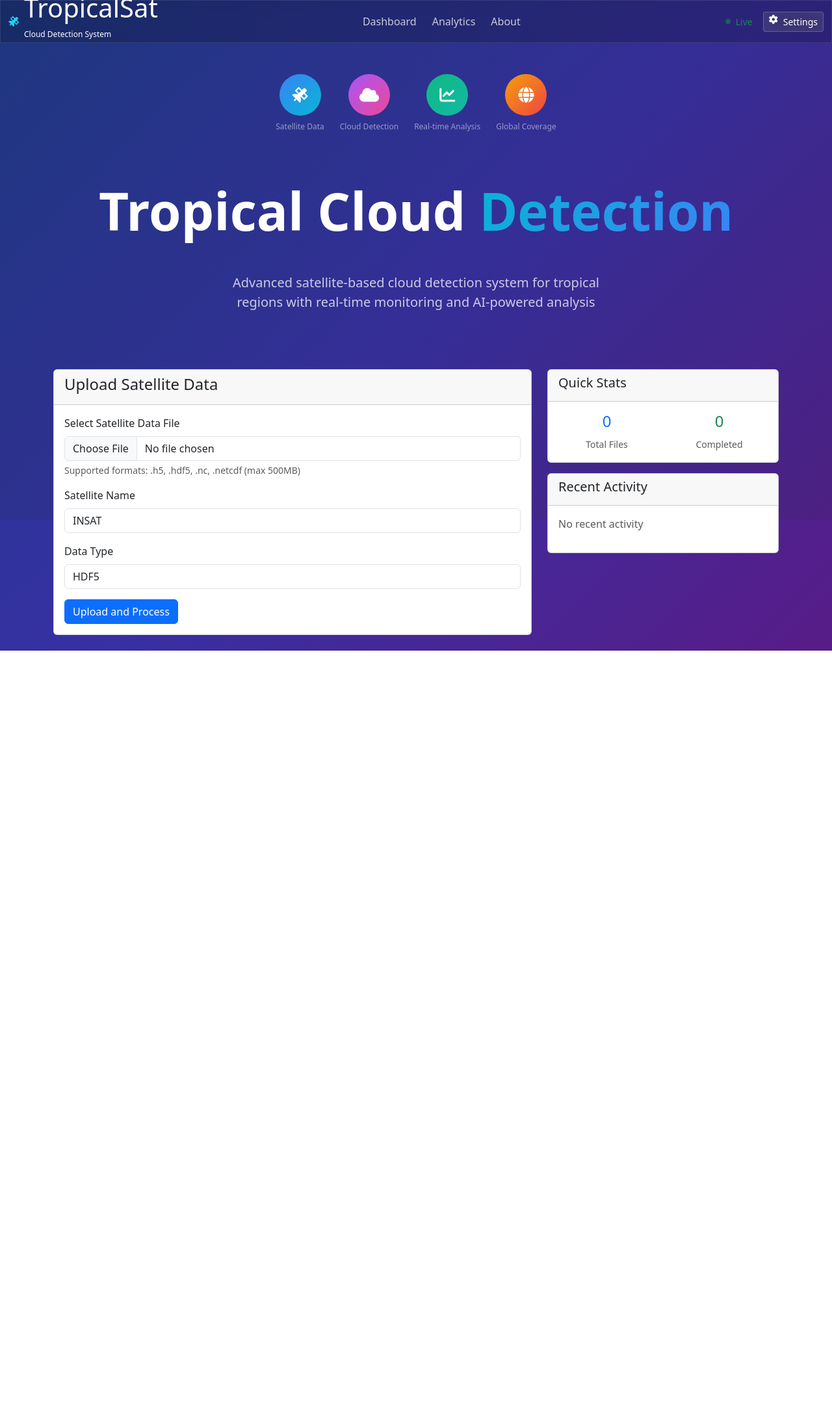
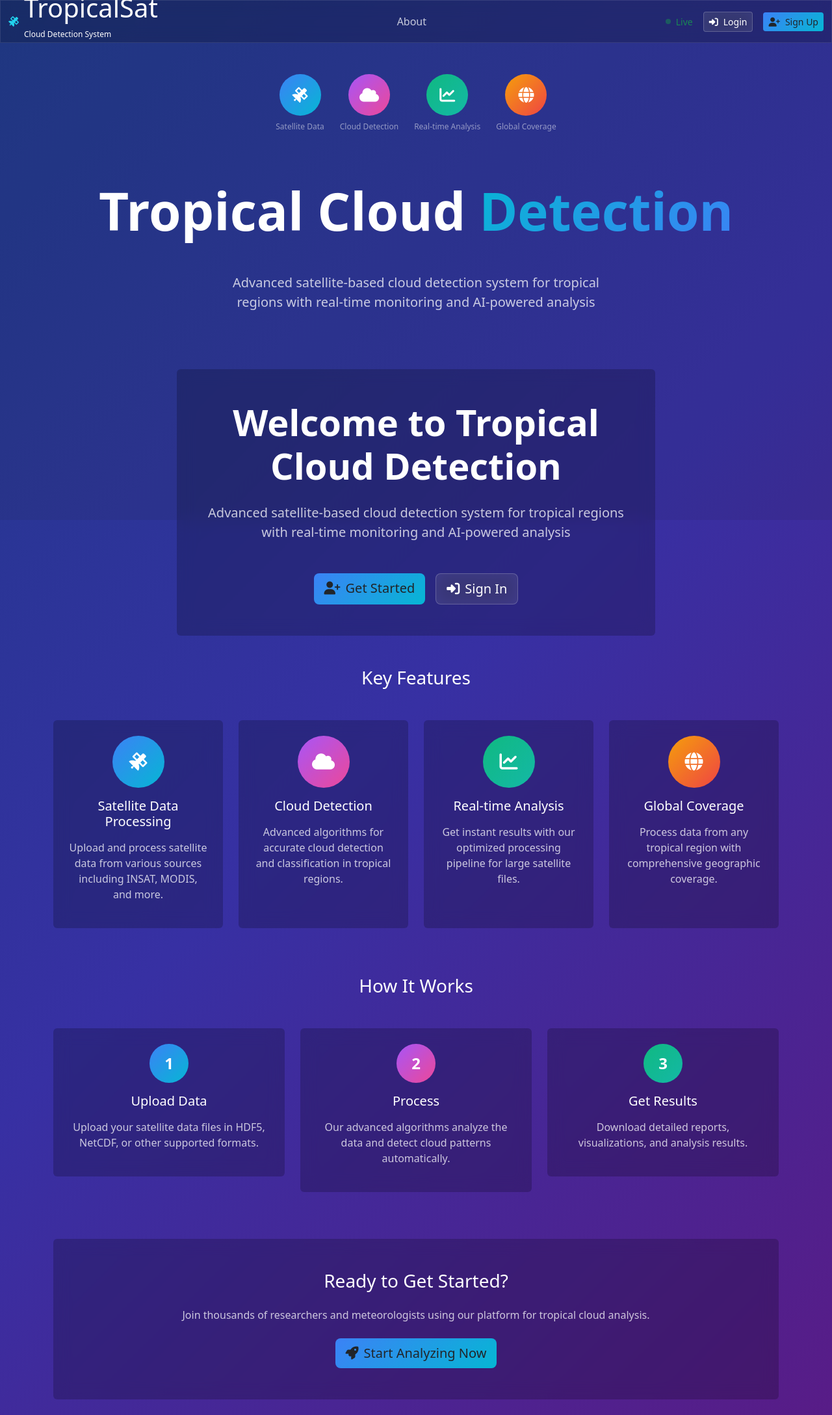
Before and after one commit to Neerajsainii/TropicalCloudDetection, a Django app: page / in a window 1280 px wide. Shown: the whole page at 65% size. Before the commit the page ends 1001 px from the top, so only its background shows below. Run offline with Django 4.2, Linux system fonts and the light colour scheme; data that the repository does not hold is empty; parts of the project's set-up code (start-up, migrations or seed data) failed here and were passed over.

Commit message:
login and signup pages

```diff
--- a/cloud_detection/templates/cloud_detection/base.html
+++ b/cloud_detection/templates/cloud_detection/base.html
@@ -193,11 +193,17 @@
                 </div>
 
                 <!-- Navigation -->
+                {% if user.is_authenticated %}
                 <nav class="d-none d-md-flex align-items-center gap-4">
                     <a href="{% url 'cloud_detection:home' %}" class="text-white text-opacity-75 text-decoration-none">Dashboard</a>
-                    <a href="{% url 'cloud_detection:data_history' %}" class="text-white text-opacity-75 text-decoration-none">Analytics</a>
+                    <a href="{% url 'cloud_detection:data_history' %}" class="text-white text-opacity-75 text-decoration-none">My Data</a>
                     <a href="{% url 'cloud_detection:about' %}" class="text-white text-opacity-75 text-decoration-none">About</a>
                 </nav>
+                {% else %}
+                <nav class="d-none d-md-flex align-items-center gap-4">
+                    <a href="{% url 'cloud_detection:about' %}" class="text-white text-opacity-75 text-decoration-none">About</a>
+                </nav>
+                {% endif %}
 
                 <!-- Status and Menu -->
                 <div class="d-flex align-items-center gap-3">
@@ -205,12 +211,41 @@
                         <div class="w-2 h-2 bg-success rounded-circle live-pulse"></div>
                         <span class="text-success">Live</span>
                     </div>
+
+                    {% if user.is_authenticated %}
+                    <!-- User Menu -->
+                    <div class="dropdown">
+                        <button class="btn-glass btn btn-sm dropdown-toggle" type="button" data-bs-toggle="dropdown" aria-expanded="false">
+                            <i class="fas fa-user me-2"></i>
+                            {{ user.username }}
+                        </button>
+                        <ul class="dropdown-menu card-glass border border-white border-opacity-10">
+                            <li><span class="dropdown-item-text text-white-75 small">Welcome, {{ user.username }}</span></li>
+                            <li><hr class="dropdown-divider border-white border-opacity-10"></li>
+                            <li><a class="dropdown-item text-white text-decoration-none" href="{% url 'cloud_detection:home' %}">
+                                <i class="fas fa-tachometer-alt me-2"></i>Dashboard
+                            </a></li>
+                            <li><a class="dropdown-item text-white text-decoration-none" href="{% url 'cloud_detection:data_history' %}">
+                                <i class="fas fa-history me-2"></i>My Data
+                            </a></li>
+                            <li><hr class="dropdown-divider border-white border-opacity-10"></li>
+                            <li><a class="dropdown-item text-white text-decoration-none" href="{% url 'cloud_detection:logout' %}">
+                                <i class="fas fa-sign-out-alt me-2"></i>Logout
+                            </a></li>
+                        </ul>
+                    </div>
+                    {% else %}
+                    <!-- Login/Signup Buttons -->
+                    <a href="{% url 'cloud_detection:login' %}" class="btn-glass btn btn-sm">
+                        <i class="fas fa-sign-in-alt me-2"></i>Login
+                    </a>
+                    <a href="{% url 'cloud_detection:signup' %}" class="btn btn-sm" style="background: linear-gradient(135deg, #3b82f6, #06b6d4); border: none;">
+                        <i class="fas fa-user-plus me-2"></i>Sign Up
+                    </a>
+                    {% endif %}
+
                     <button class="btn-glass btn btn-sm d-md-none" data-bs-toggle="offcanvas" data-bs-target="#mobileMenu">
                         <i class="fas fa-bars"></i>
-                    </button>
-                    <button class="btn-glass btn btn-sm d-none d-md-inline-flex">
-                        <i class="fas fa-cog me-2"></i>
-                        Settings
                     </button>
                 </div>
             </div>
@@ -225,9 +260,32 @@
         </div>
         <div class="offcanvas-body">
             <div class="d-flex flex-column gap-3">
-                <a href="{% url 'cloud_detection:home' %}" class="text-white text-decoration-none">Dashboard</a>
-                <a href="{% url 'cloud_detection:data_history' %}" class="text-white text-decoration-none">Analytics</a>
-                <a href="{% url 'cloud_detection:about' %}" class="text-white text-decoration-none">About</a>
+                {% if user.is_authenticated %}
+                <div class="text-white-75 small mb-3">Welcome, {{ user.username }}</div>
+                <a href="{% url 'cloud_detection:home' %}" class="text-white text-decoration-none">
+                    <i class="fas fa-tachometer-alt me-2"></i>Dashboard
+                </a>
+                <a href="{% url 'cloud_detection:data_history' %}" class="text-white text-decoration-none">
+                    <i class="fas fa-history me-2"></i>My Data
+                </a>
+                <a href="{% url 'cloud_detection:about' %}" class="text-white text-decoration-none">
+                    <i class="fas fa-info-circle me-2"></i>About
+                </a>
+                <hr class="border-white border-opacity-10">
+                <a href="{% url 'cloud_detection:logout' %}" class="text-white text-decoration-none">
+                    <i class="fas fa-sign-out-alt me-2"></i>Logout
+                </a>
+                {% else %}
+                <a href="{% url 'cloud_detection:login' %}" class="text-white text-decoration-none">
+                    <i class="fas fa-sign-in-alt me-2"></i>Login
+                </a>
+                <a href="{% url 'cloud_detection:signup' %}" class="text-white text-decoration-none">
+                    <i class="fas fa-user-plus me-2"></i>Sign Up
+                </a>
+                <a href="{% url 'cloud_detection:about' %}" class="text-white text-decoration-none">
+                    <i class="fas fa-info-circle me-2"></i>About
+                </a>
+                {% endif %}
             </div>
         </div>
     </div>
--- /dev/null
+++ b/cloud_detection/templates/cloud_detection/landing.html
@@ -0,0 +1,151 @@
+{% extends 'cloud_detection/base.html' %}
+
+{% block title %}Welcome - Tropical Cloud Detection{% endblock %}
+
+{% block content %}
+<div class="container mt-4">
+    <!-- Welcome Section -->
+    <div class="row justify-content-center">
+        <div class="col-lg-8 text-center">
+            <div class="card card-glass border-0">
+                <div class="card-body p-5">
+                    <h2 class="display-4 fw-bold text-white mb-4">
+                        Welcome to Tropical Cloud Detection
+                    </h2>
+                    <p class="fs-5 text-white-75 mb-5">
+                        Advanced satellite-based cloud detection system for tropical regions with real-time monitoring and AI-powered analysis
+                    </p>
+                    <div class="d-flex justify-content-center gap-3">
+                        <a href="{% url 'cloud_detection:signup' %}" class="btn btn-lg" style="background: linear-gradient(135deg, #3b82f6, #06b6d4); border: none;">
+                            <i class="fas fa-user-plus me-2"></i>Get Started
+                        </a>
+                        <a href="{% url 'cloud_detection:login' %}" class="btn btn-lg btn-glass">
+                            <i class="fas fa-sign-in-alt me-2"></i>Sign In
+                        </a>
+                    </div>
+                </div>
+            </div>
+        </div>
+    </div>
+
+    <!-- Features Section -->
+    <div class="row mt-5">
+        <div class="col-12">
+            <h3 class="text-center text-white mb-5">Key Features</h3>
+        </div>
+
+        <div class="col-md-6 col-lg-3 mb-4">
+            <div class="card card-glass border-0 h-100">
+                <div class="card-body text-center p-4">
+                    <div class="d-flex align-items-center justify-content-center mb-3 rounded-circle mx-auto"
+                         style="width: 80px; height: 80px; background: linear-gradient(135deg, #3b82f6, #06b6d4);">
+                        <i class="fas fa-satellite text-white fs-3"></i>
+                    </div>
+                    <h5 class="text-white mb-3">Satellite Data Processing</h5>
+                    <p class="text-white-75">Upload and process satellite data from various sources including INSAT, MODIS, and more.</p>
+                </div>
+            </div>
+        </div>
+
+        <div class="col-md-6 col-lg-3 mb-4">
+            <div class="card card-glass border-0 h-100">
+                <div class="card-body text-center p-4">
+                    <div class="d-flex align-items-center justify-content-center mb-3 rounded-circle mx-auto"
+                         style="width: 80px; height: 80px; background: linear-gradient(135deg, #a855f7, #ec4899);">
+                        <i class="fas fa-cloud text-white fs-3"></i>
+                    </div>
+                    <h5 class="text-white mb-3">Cloud Detection</h5>
+                    <p class="text-white-75">Advanced algorithms for accurate cloud detection and classification in tropical regions.</p>
+                </div>
+            </div>
+        </div>
+
+        <div class="col-md-6 col-lg-3 mb-4">
+            <div class="card card-glass border-0 h-100">
+                <div class="card-body text-center p-4">
+                    <div class="d-flex align-items-center justify-content-center mb-3 rounded-circle mx-auto"
+                         style="width: 80px; height: 80px; background: linear-gradient(135deg, #10b981, #14b8a6);">
+                        <i class="fas fa-chart-line text-white fs-3"></i>
+                    </div>
+                    <h5 class="text-white mb-3">Real-time Analysis</h5>
+                    <p class="text-white-75">Get instant results with our optimized processing pipeline for large satellite files.</p>
+                </div>
+            </div>
+        </div>
+
+        <div class="col-md-6 col-lg-3 mb-4">
+            <div class="card card-glass border-0 h-100">
+                <div class="card-body text-center p-4">
+                    <div class="d-flex align-items-center justify-content-center mb-3 rounded-circle mx-auto"
+                         style="width: 80px; height: 80px; background: linear-gradient(135deg, #f59e0b, #ef4444);">
+                        <i class="fas fa-globe text-white fs-3"></i>
+                    </div>
+                    <h5 class="text-white mb-3">Global Coverage</h5>
+                    <p class="text-white-75">Process data from any tropical region with comprehensive geographic coverage.</p>
+                </div>
+            </div>
+        </div>
+    </div>
+
+    <!-- How It Works Section -->
+    <div class="row mt-5">
+        <div class="col-12">
+            <h3 class="text-center text-white mb-5">How It Works</h3>
+        </div>
+
+        <div class="col-md-4 text-center mb-4">
+            <div class="card card-glass border-0">
+                <div class="card-body p-4">
+                    <div class="d-flex align-items-center justify-content-center mb-3 rounded-circle mx-auto"
+                         style="width: 60px; height: 60px; background: linear-gradient(135deg, #3b82f6, #06b6d4);">
+                        <span class="text-white fw-bold fs-4">1</span>
+                    </div>
+                    <h5 class="text-white mb-3">Upload Data</h5>
+                    <p class="text-white-75">Upload your satellite data files in HDF5, NetCDF, or other supported formats.</p>
+                </div>
+            </div>
+        </div>
+
+        <div class="col-md-4 text-center mb-4">
+            <div class="card card-glass border-0">
+                <div class="card-body p-4">
+                    <div class="d-flex align-items-center justify-content-center mb-3 rounded-circle mx-auto"
+                         style="width: 60px; height: 60px; background: linear-gradient(135deg, #a855f7, #ec4899);">
+                        <span class="text-white fw-bold fs-4">2</span>
+                    </div>
+                    <h5 class="text-white mb-3">Process</h5>
+                    <p class="text-white-75">Our advanced algorithms analyze the data and detect cloud patterns automatically.</p>
+                </div>
+            </div>
+        </div>
+
+        <div class="col-md-4 text-center mb-4">
+            <div class="card card-glass border-0">
+                <div class="card-body p-4">
+                    <div class="d-flex align-items-center justify-content-center mb-3 rounded-circle mx-auto"
+                         style="width: 60px; height: 60px; background: linear-gradient(135deg, #10b981, #14b8a6);">
+                        <span class="text-white fw-bold fs-4">3</span>
+                    </div>
+                    <h5 class="text-white mb-3">Get Results</h5>
+                    <p class="text-white-75">Download detailed reports, visualizations, and analysis results.</p>
+                </div>
+            </div>
+        </div>
+    </div>
+
+    <!-- CTA Section -->
+    <div class="row mt-5">
+        <div class="col-12 text-center">
+            <div class="card card-glass border-0">
+                <div class="card-body p-5">
+                    <h3 class="text-white mb-4">Ready to Get Started?</h3>
+                    <p class="text-white-75 mb-4">Join thousands of researchers and meteorologists using our platform for tropical cloud analysis.</p>
+                    <a href="{% url 'cloud_detection:signup' %}" class="btn btn-lg" style="background: linear-gradient(135deg, #3b82f6, #06b6d4); border: none;">
+                        <i class="fas fa-rocket me-2"></i>Start Analyzing Now
+                    </a>
+                </div>
+            </div>
+        </div>
+    </div>
+</div>
+{% endblock %}
--- a/cloud_detection/urls.py
+++ b/cloud_detection/urls.py
@@ -4,8 +4,16 @@ from . import views
 app_name = 'cloud_detection'
 
 urlpatterns = [
-    # Main dashboard
-    path('', views.home, name='home'),
+    # Authentication
+    path('login/', views.login_view, name='login'),
+    path('signup/', views.signup_view, name='signup'),
+    path('logout/', views.logout_view, name='logout'),
+
+    # Landing page (for non-authenticated users)
+    path('', views.landing_view, name='landing'),
+
+    # Main dashboard (requires authentication)
+    path('dashboard/', views.home, name='home'),
 
     # File operations
     path('upload/', views.upload_file, name='upload_file'),
--- a/cloud_detection/views.py
+++ b/cloud_detection/views.py
@@ -13,6 +13,10 @@ from django.core.files.storage import default_storage
 from django.core.files.base import ContentFile
 from django.urls import reverse
 from django.utils import timezone
+from django.contrib.auth import authenticate, login, logout
+from django.contrib.auth.decorators import login_required
+from django.contrib.auth.forms import UserCreationForm
+from django.contrib.auth.models import User
 from .models import SatelliteData
 from .forms import SatelliteDataForm
 from .processing import process_satellite_file
@@ -22,6 +26,53 @@ import traceback
 
 logger = logging.getLogger(__name__)
 
+def signup_view(request):
+    """User registration view"""
+    if request.method == 'POST':
+        form = UserCreationForm(request.POST)
+        if form.is_valid():
+            user = form.save()
+            login(request, user)
+            messages.success(request, 'Account created successfully! Welcome to Tropical Cloud Detection.')
+            return redirect('cloud_detection:home')
+        else:
+            for field, errors in form.errors.items():
+                for error in errors:
+                    messages.error(request, f'{field}: {error}')
+    else:
+        form = UserCreationForm()
+
+    return render(request, 'cloud_detection/signup.html', {'form': form})
+
+def login_view(request):
+    """User login view"""
+    if request.method == 'POST':
+        username = request.POST.get('username')
+        password = request.POST.get('password')
+        user = authenticate(request, username=username, password=password)
+
+        if user is not None:
+            login(request, user)
+            messages.success(request, f'Welcome back, {user.username}!')
+            return redirect('cloud_detection:home')
+        else:
+            messages.error(request, 'Invalid username or password.')
+
+    return render(request, 'cloud_detection/login.html')
+
+def logout_view(request):
+    """User logout view"""
+    logout(request)
+    messages.success(request, 'You have been logged out successfully.')
+    return redirect('cloud_detection:login')
+
+def landing_view(request):
+    """Landing page for non-authenticated users"""
+    if request.user.is_authenticated:
+        return redirect('cloud_detection:home')
+    return render(request, 'cloud_detection/landing.html')
+
+@login_required
 def home(request):
     """Home page view"""
     if request.method == 'POST':
@@ -41,6 +92,7 @@ def home(request):
                 # Create database record
                 satellite_data = form.save(commit=False)
                 satellite_data.file_path = file_path
+                satellite_data.uploaded_by = request.user  # Associate with current user
                 satellite_data.upload_datetime = datetime.now()
                 satellite_data.status = 'uploaded'
                 satellite_data.save()
@@ -64,10 +116,10 @@ def home(request):
     else:
         form = SatelliteDataForm()
 
-    # Get context data for dashboard
-    total_files = SatelliteData.objects.count()
-    completed_files = SatelliteData.objects.filter(status='completed').count()
-    recent_results = SatelliteData.objects.all().order_by('-upload_datetime')[:5]
+    # Get context data for dashboard - only show user's data
+    total_files = SatelliteData.objects.filter(uploaded_by=request.user).count()
+    completed_files = SatelliteData.objects.filter(uploaded_by=request.user, status='completed').count()
+    recent_results = SatelliteData.objects.filter(uploaded_by=request.user).order_by('-upload_datetime')[:5]
 
     context = {
         'form': form,
@@ -78,7 +130,7 @@ def home(request):
 
     return render(request, 'cloud_detection/home.html', context)
 
-@csrf_exempt
+@login_required
 def upload_file(request):
     """Handle file upload"""
     if request.method == 'POST':
@@ -123,6 +175,7 @@ def upload_file(request):
 
     return render(request, 'cloud_detection/home.html', {'form': form})
 
+@login_required
 def upload_large_files(request):
     """Large file upload page"""
     return render(request, 'cloud_detection/upload_large_files.html')
@@ -186,24 +239,26 @@ def process_upload(request):
 
     return JsonResponse({'success': False, 'error': 'Invalid request method'})
 
+@login_required
 def results(request, data_id):
     """Display processing results"""
     try:
-        satellite_data = SatelliteData.objects.get(id=data_id)
+        satellite_data = SatelliteData.objects.get(id=data_id, uploaded_by=request.user)
         return render(request, 'cloud_detection/results.html', {
             'satellite_data': satellite_data
         })
     except SatelliteData.DoesNotExist:
         messages.error(request, 'Data not found')
-        return redirect('home')
+        return redirect('cloud_detection:home')
 
 def view_results(request, data_id):
     """View results - alias for results"""
     return results(request, data_id)
 
+@login_required
 def history(request):
     """Display processing history"""
-    satellite_data_list = SatelliteData.objects.all().order_by('-upload_datetime')
+    satellite_data_list = SatelliteData.objects.filter(uploaded_by=request.user).order_by('-upload_datetime')
     return render(request, 'cloud_detection/history.html', {
         'satellite_data_list': satellite_data_list
     })
@@ -257,11 +312,12 @@ def download_file(request, data_id, file_type):
         messages.error(request, f'Error downloading file: {str(e)}')
         return redirect('cloud_detection:home')
 
+@login_required
 def delete_data(request, data_id):
     """Delete data"""
     if request.method == 'POST':
         try:
-            satellite_data = get_object_or_404(SatelliteData, id=data_id)
+            satellite_data = get_object_or_404(SatelliteData, id=data_id, uploaded_by=request.user)
             satellite_data.delete()
             messages.success(request, 'Data deleted successfully')
         except Exception as e:
--- a/cloud_detection_portal/settings.py
+++ b/cloud_detection_portal/settings.py
@@ -136,6 +136,11 @@ LANGUAGE_CODE = 'en-us'
 TIME_ZONE = 'UTC'
 USE_I18N = True
 USE_TZ = True
+
+# Authentication settings
+LOGIN_URL = '/login/'
+LOGIN_REDIRECT_URL = '/dashboard/'
+LOGOUT_REDIRECT_URL = '/login/'
 
 # Static files (CSS, JavaScript, Images)
 # https://docs.djangoproject.com/en/4.2/howto/static-files/
```
Also changed, not shown: cloud_detection/templates/cloud_detection/login.html (added, +93 -0 lines), cloud_detection/templates/cloud_detection/signup.html (added, +116 -0 lines).
